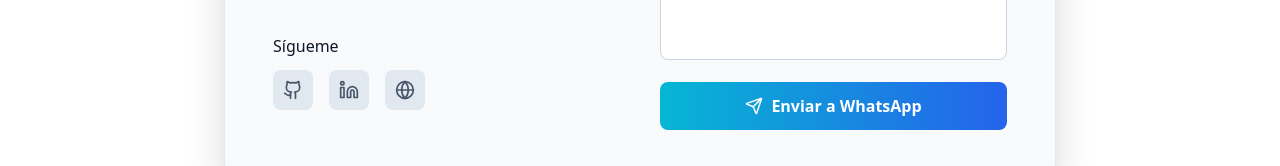
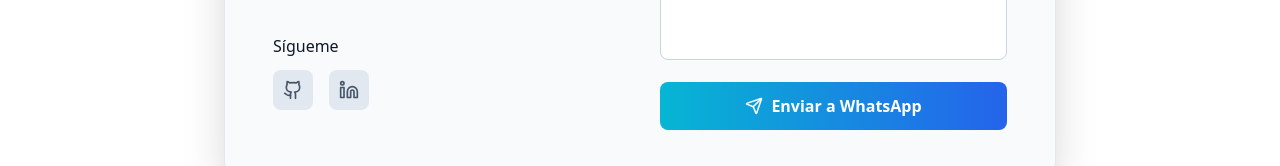
Before and after one commit to foskert/vite-yonathan, a React (Vite) app: page / in a window 1280 px wide. Shown: the part 9761-9927 px from the top of the page. Built offline with nearby package versions, Linux system fonts and the light colour scheme.

Commit message:
actualizacion de pdf

```diff
--- a/src/App.jsx
+++ b/src/App.jsx
@@ -144,7 +144,7 @@ import appadnImagen1 from './assets/image/proyect/appadn/1.png';
 import appadnImagen2 from './assets/image/proyect/appadn/2.png';
 
 import ewexImagen from './assets/image/proyect/wewex.jpeg';
-import cvPdf from './assets/image/Yonathan_Rivas_J_18991815_CV.pdf';
+import cvPdf from './assets/image/Yonathan_Rivas_Jimenez_18991815_CV.pdf';
 
 
 const getInitialTheme = () => {
@@ -1799,9 +1799,7 @@ protocolos de adjudicación para la adquisición de vehículos, garantizando la
                     <a href="https://www.linkedin.com/in/yonathan-rivas-jim%C3%A9nez-504b4ab8/" target="_blank" rel="noopener noreferrer" className="w-10 h-10 rounded-lg bg-slate-200 dark:bg-slate-700 hover:bg-blue-500 hover:text-white flex items-center justify-center transition-all duration-300 text-slate-600 dark:text-slate-300">
                       <Linkedin size={20} />
                     </a>
-                    <a href="mailto:dev.yonathan@gmail.com" className="w-10 h-10 rounded-lg bg-slate-200 dark:bg-slate-700 hover:bg-pink-500 hover:text-white flex items-center justify-center transition-all duration-300 text-slate-600 dark:text-slate-300">
-                      <Globe size={20} />
-                    </a>
+
                   </div>
                 </div>
               </div>
```
Also changed, not shown: 2 other files (tests, documents, lock files or other folders).
